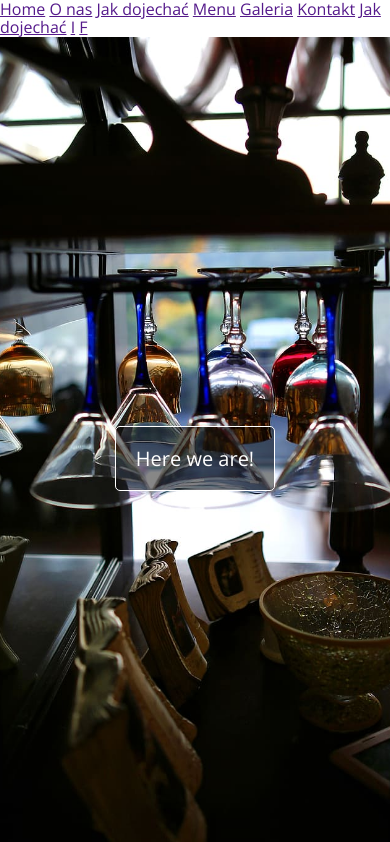
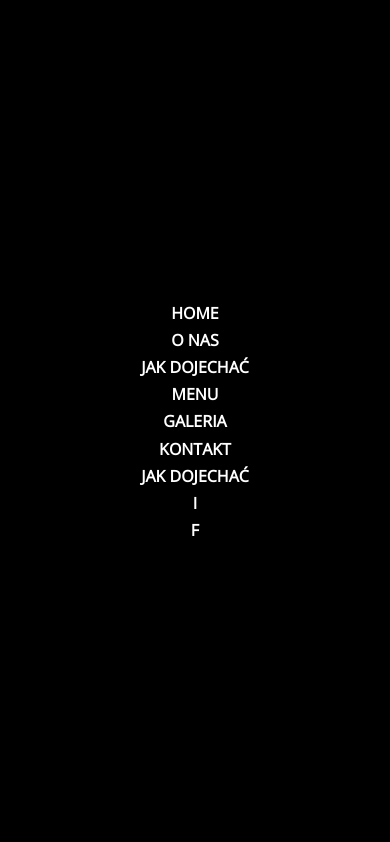
Before and after one commit to karolinarojecka/restaurant, a plain HTML site: page index.html in a window 390 px wide. Shown: the top 842 px of the page. Drawn offline with nearby package versions, Linux system fonts and the light colour scheme.

Commit message:
navigation css mobile

```diff
--- a/style.css
+++ b/style.css
@@ -43,6 +43,38 @@ body {
 }
 
 
+
+
+
+
+/*navigation*/
+.navigation {
+    height: 100vh;
+    background-color: #000000;
+    display: flex;
+    flex-direction: column;
+    justify-content: center;
+    align-items: center;
+}
+
+.navigation__link {
+    color: #ffffff;
+    text-decoration: none;
+    font-size: 1em;
+    font-weight: 700;
+    line-height: 1.7em;
+    text-transform: uppercase;
+}
+
+.navigation__link:hover {
+    border-bottom: 0.5px solid #ffffff85;
+}
+
+@media (min-width: 426) {
+    .navigation
+}
+
+
 /*about-us*/
 .container__about-us {
     width: 100vw;
@@ -71,9 +103,6 @@ body {
     font-size: 13px;
 }
 
-
-
-
 @media (min-width: 769px) {
     .about-us__article {
         width: 60vw;
```
